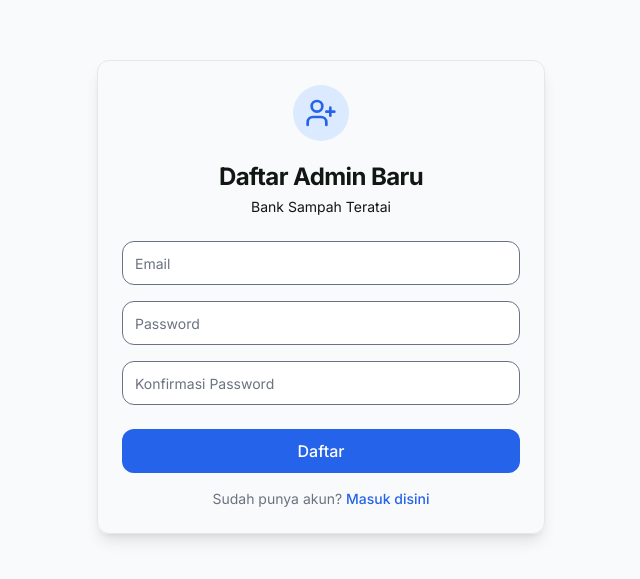
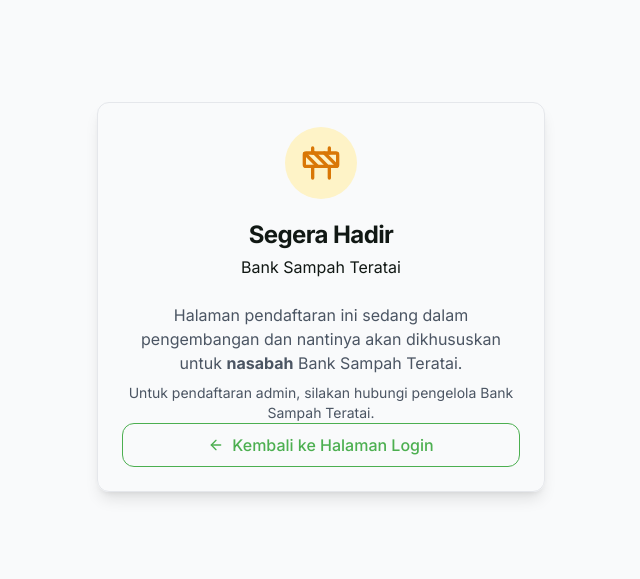
Before and after one commit to jast75/webbst, a Next.js app: page /register in a window 1280 px wide. Shown: the part 103-682 px from the top of the page, without its empty margins (319-959 px from the left). Built offline with nearby package versions, Linux system fonts and the light colour scheme; no server answers.

Commit message:
menonaktifkan halaman register

```diff
--- a/app/(auth)/register/page.tsx
+++ b/app/(auth)/register/page.tsx
@@ -1,121 +1,43 @@
-'use client';
-
-import { useState } from 'react';
-import { useRouter } from 'next/navigation';
-import { createUserWithEmailAndPassword } from 'firebase/auth';
-import { auth } from '@/lib/firebase';
+import { Card, CardContent, CardDescription, CardHeader, CardTitle } from '@/components/ui/card';
 import { Button } from '@/components/ui/button';
-import { Input } from '@/components/ui/input';
-import { Card, CardContent, CardDescription, CardFooter, CardHeader, CardTitle } from '@/components/ui/card';
-import { UserPlus, AlertCircle } from 'lucide-react';
+import { Construction, ArrowLeft } from 'lucide-react';
 import Link from 'next/link';
 
 export default function RegisterPage() {
-    const [email, setEmail] = useState('');
-    const [password, setPassword] = useState('');
-    const [confirmPassword, setConfirmPassword] = useState('');
-    const [loading, setLoading] = useState(false);
-    const [error, setError] = useState('');
-    const router = useRouter();
-
-    const handleRegister = async (e: React.FormEvent) => {
-        e.preventDefault();
-        setLoading(true);
-        setError('');
-
-        if (password !== confirmPassword) {
-            setError('Password tidak cocok');
-            setLoading(false);
-            return;
-        }
-
-        try {
-            await createUserWithEmailAndPassword(auth, email, password);
-            router.push('/dashboard');
-        } catch (err: any) {
-            console.error(err);
-            let errorMessage = 'Registrasi gagal.';
-            if (err.code === 'auth/email-already-in-use') {
-                errorMessage = 'Email sudah terdaftar.';
-            } else if (err.code === 'auth/weak-password') {
-                errorMessage = 'Password terlalu lemah (minimal 6 karakter).';
-            }
-            setError(errorMessage);
-        } finally {
-            setLoading(false);
-        }
-    };
-
     return (
         <div className="flex items-center justify-center min-h-screen bg-gray-50 dark:bg-gray-900 px-4">
-            <Card className="w-full max-w-md shadow-lg">
-                <CardHeader className="space-y-1 text-center">
+            <Card className="w-full max-w-md shadow-lg text-center">
+                <CardHeader className="space-y-1">
                     <div className="flex justify-center mb-4">
-                        <div className="p-3 bg-blue-100 rounded-full dark:bg-blue-900/20">
-                            <UserPlus className="w-8 h-8 text-blue-600 dark:text-blue-500" />
+                        <div className="p-4 bg-amber-100 rounded-full dark:bg-amber-900/20">
+                            <Construction className="w-10 h-10 text-amber-600 dark:text-amber-500" />
                         </div>
                     </div>
-                    <CardTitle className="text-2xl font-bold text-center">Daftar Admin Baru</CardTitle>
-                    <CardDescription className="text-center">
+                    <CardTitle className="text-2xl font-bold">Segera Hadir</CardTitle>
+                    <CardDescription className="text-base">
                         Bank Sampah Teratai
                     </CardDescription>
                 </CardHeader>
-                <form onSubmit={handleRegister}>
-                    <CardContent className="space-y-4">
-                        {error && (
-                            <div className="p-3 text-sm text-red-500 bg-red-50 border border-red-200 rounded-md flex items-center gap-2">
-                                <AlertCircle className="w-4 h-4" />
-                                {error}
-                            </div>
-                        )}
-                        <div className="space-y-2">
-                            <Input
-                                type="email"
-                                placeholder="Email"
-                                value={email}
-                                onChange={(e) => setEmail(e.target.value)}
-                                required
-                                className="h-11"
-                            />
-                        </div>
-                        <div className="space-y-2">
-                            <Input
-                                type="password"
-                                placeholder="Password"
-                                value={password}
-                                onChange={(e) => setPassword(e.target.value)}
-                                required
-                                className="h-11"
-                            />
-                        </div>
-                        <div className="space-y-2">
-                            <Input
-                                type="password"
-                                placeholder="Konfirmasi Password"
-                                value={confirmPassword}
-                                onChange={(e) => setConfirmPassword(e.target.value)}
-                                required
-                                className="h-11"
-                            />
-                        </div>
-                    </CardContent>
-                    <CardFooter className="flex flex-col gap-4">
+                <CardContent className="space-y-6">
+                    <div className="space-y-2 text-gray-600 dark:text-gray-400">
+                        <p>
+                            Halaman pendaftaran ini sedang dalam pengembangan dan
+                            nantinya akan dikhususkan untuk <strong>nasabah</strong> Bank Sampah Teratai.
+                        </p>
+                        <p className="text-sm">
+                            Untuk pendaftaran admin, silakan hubungi pengelola Bank Sampah Teratai.
+                        </p>
+                    </div>
+                    <Link href="/login">
                         <Button
-                            type="submit"
-                            className="w-full h-11 bg-blue-600 hover:bg-blue-700 text-white"
-                            disabled={loading}
-                            loading={loading}
+                            variant="outline"
+                            className="w-full h-11 gap-2"
                         >
-                            {loading ? 'Mendaftar...' : 'Daftar'}
+                            <ArrowLeft className="w-4 h-4" />
+                            Kembali ke Halaman Login
                         </Button>
-                        <div className="text-center text-sm text-gray-500">
-                            Sudah punya akun?{' '}
-                            <Link href="/login" className="text-blue-600 hover:underline font-medium">
-                                Masuk disini
-                            </Link>
-                        </div>
-                    </CardFooter>
-                </form>
+                    </Link>
+                </CardContent>
             </Card>
         </div>
     );
```
